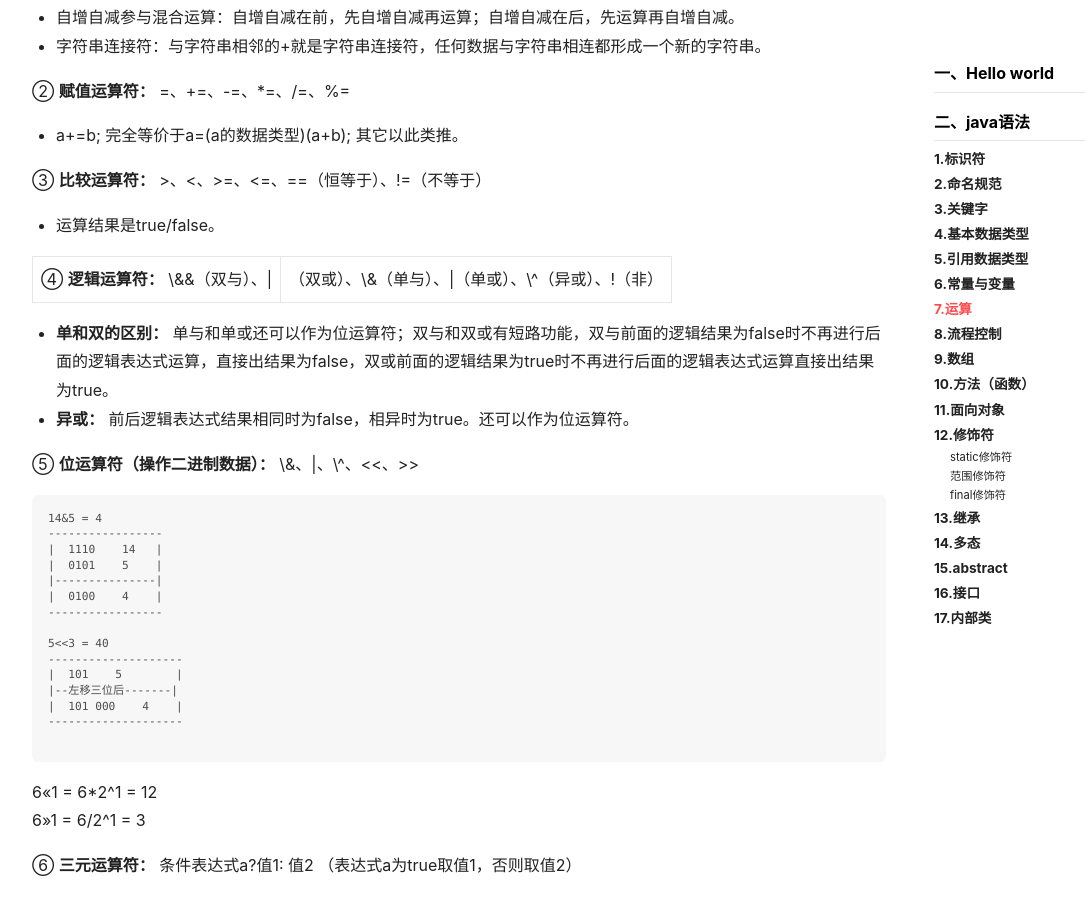
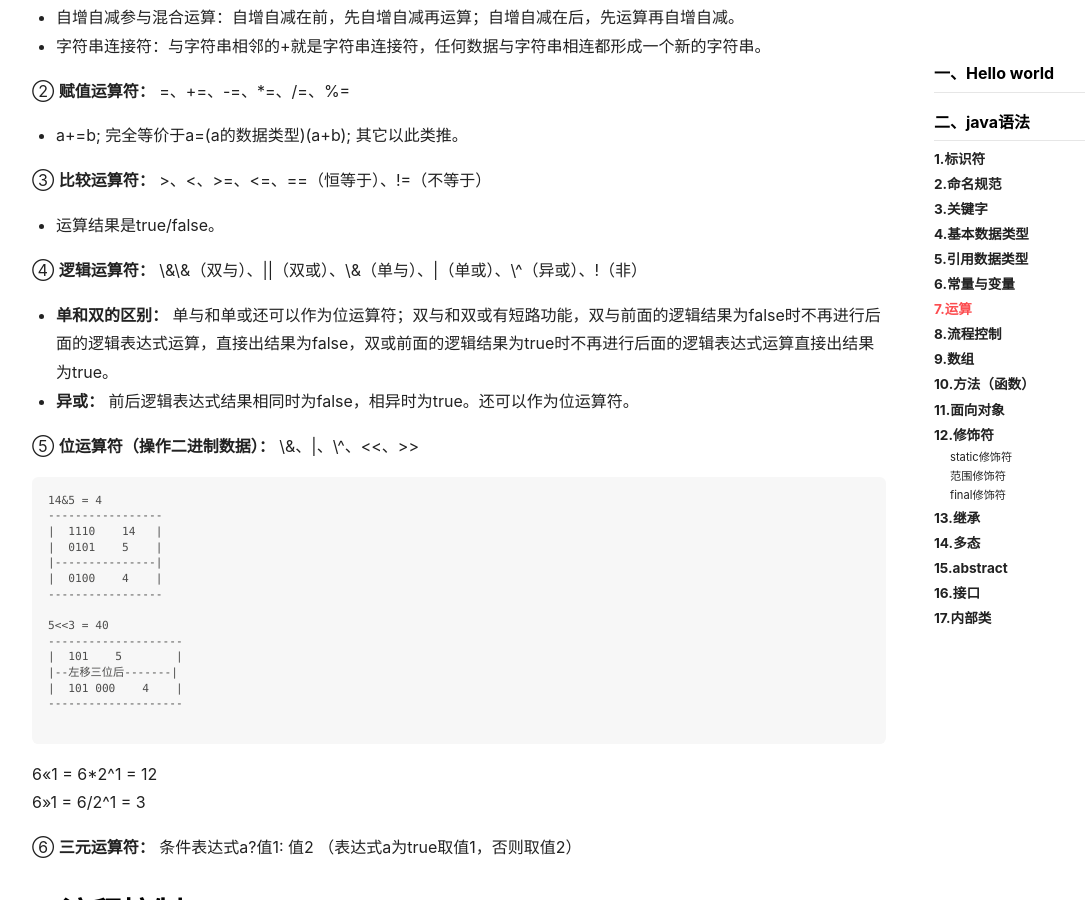
Before and after one commit to cyrusxiao/cyrusxiao.github.io, a Jekyll site: the page built from _posts/2019-01-05-JavaSE1.md, in a window 1280 px wide and 900 px high, scrolled down 3950 px. Shown: the whole window, without its empty margins (71-1156 px from the left). Built offline with Jekyll 4.4.1, drawn with Linux system fonts in a browser that asks for light colours; nearby versions of some CDN libraries.

```diff
--- a/_posts/2019-01-05-JavaSE1.md
+++ b/_posts/2019-01-05-JavaSE1.md
@@ -106,7 +106,7 @@ java中处理变量： <br>
 
 * 运算结果是true/false。 <br>
 
-④ **逻辑运算符：** \&&（双与）、\||（双或）、\&（单与）、\|（单或）、\^（异或）、\!（非） <br>
+④ **逻辑运算符：** \&\&（双与）、\|\|（双或）、\&（单与）、\|（单或）、\^（异或）、\!（非） <br>
 
 *  **单和双的区别：**  单与和单或还可以作为位运算符；双与和双或有短路功能，双与前面的逻辑结果为false时不再进行后面的逻辑表达式运算，直接出结果为false，双或前面的逻辑结果为true时不再进行后面的逻辑表达式运算直接出结果为true。
 *  **异或：**  前后逻辑表达式结果相同时为false，相异时为true。还可以作为位运算符。<br>
```
